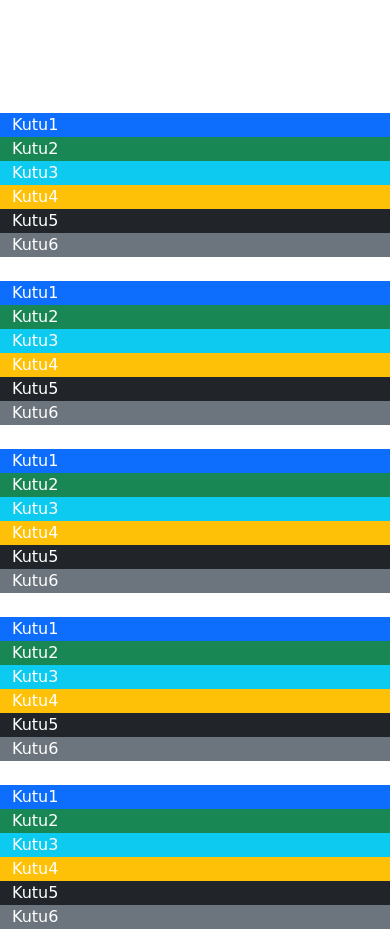
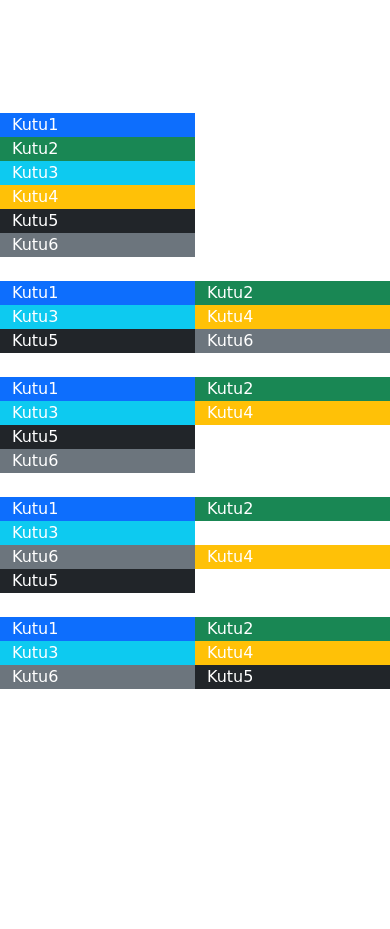
Before and after one commit to DrowBlack1/27-11-2025, a plain HTML site: page index.html in a window 390 px wide. Shown: the part 1578-2507 px from the top of the page. After the commit the page ends 2267 px from the top, so only its background shows below. Drawn offline with nearby package versions, Linux system fonts and the light colour scheme.

Commit message:
added mobile support

```diff
--- a/index.html
+++ b/index.html
@@ -88,78 +88,78 @@
 
     <div class="container-fluid" style="color: white; font-family: cursive;">
         <div class="row">
-            <div class="col-12 col-sm-8 col-md-6 col-lg-4 col-xl-2  bg-primary">Kutu1</div>
+            <div class="col-6 col-sm-4 col-md-3 col-lg-2 col-xl-2  bg-primary">Kutu1</div>
         </div>
         <div class="row">
-            <div class="col-12 col-sm-4 col-md-6 col-lg-4 col-xl-2  bg-success">Kutu2</div>
+            <div class="col-6 col-sm-4 col-md-3 col-lg-2 col-xl-2  bg-success">Kutu2</div>
         </div>
         <div class="row">
-            <div class="col-12 col-sm-8 col-md-6 col-lg-4 col-xl-2  bg-info">Kutu3</div>
+            <div class="col-6 col-sm-4 col-md-3 col-lg-2 col-xl-2  bg-info">Kutu3</div>
         </div>
         <div class="row">
-            <div class="col-12 col-sm-4 col-md-6 col-lg-4 col-xl-2  bg-warning">Kutu4</div>
+            <div class="col-6 col-sm-4 col-md-3 col-lg-2 col-xl-2  bg-warning">Kutu4</div>
         </div>
         <div class="row">
-            <div class="col-12 col-sm-8 col-md-6 col-lg-4 col-xl-2  bg-dark">Kutu5</div>
+            <div class="col-6 col-sm-4 col-md-3 col-lg-4 col-xl-2  bg-dark">Kutu5</div>
         </div>
         <div class="row">
-            <div class="col-12 col-sm-4 col-md-6 col-lg-4 col-xl-2  bg-secondary">Kutu6</div>
+            <div class="col-6 col-sm-4 col-md-3 col-lg-2 col-xl-2  bg-secondary">Kutu6</div>
         </div>
 
         <br>
 
         <div class="row">
-            <div class="col-12 col-sm-8 col-md-6 col-lg-4 col-xl-3  bg-primary">Kutu1</div>
-            <div class="col-12 col-sm-4 col-md-6 col-lg-4 col-xl-2  bg-success">Kutu2</div>
+            <div class="col-6 col-sm-4 col-md-3 col-lg-2 col-xl-3  bg-primary">Kutu1</div>
+            <div class="col-6 col-sm-4 col-md-3 col-lg-2 col-xl-2  bg-success">Kutu2</div>
         </div>
         <div class="row">
-            <div class="col-12 col-sm-8 col-md-6 col-lg-4 col-xl-3  bg-info">Kutu3</div>
-            <div class="col-12 col-sm-4 col-md-6 col-lg-4 col-xl-2  bg-warning">Kutu4</div>
+            <div class="col-6 col-sm-4 col-md-3 col-lg-2 col-xl-3  bg-info">Kutu3</div>
+            <div class="col-6 col-sm-4 col-md-3 col-lg-2 col-xl-2  bg-warning">Kutu4</div>
         </div>
         <div class="row">
-            <div class="col-12 col-sm-8 col-md-6 col-lg-4 col-xl-3  bg-dark">Kutu5</div>
-            <div class="col-12 col-sm-4 col-md-6 col-lg-4 col-xl-2  bg-secondary">Kutu6</div>
+            <div class="col-6 col-sm-4 col-md-3 col-lg-2 col-xl-3  bg-dark">Kutu5</div>
+            <div class="col-6 col-sm-4 col-md-3 col-lg-2 col-xl-2  bg-secondary">Kutu6</div>
         </div>
 
         <br>
 
         <div class="row">
-            <div class="col-12 col-sm-8 col-md-6 col-lg-4 col-xl-3  bg-primary">Kutu1</div>
-            <div class="col-12 col-sm-4 col-md-6 col-lg-4 col-xl-3  bg-success">Kutu2</div>
+            <div class="col-6 col-sm-4 col-md-3 col-lg-2 col-xl-3  bg-primary">Kutu1</div>
+            <div class="col-6 col-sm-4 col-md-3 col-lg-2 col-xl-3  bg-success">Kutu2</div>
         </div>
         <div class="row">
-            <div class="col-12 col-sm-8 col-md-6 col-lg-4 col-xl-3  bg-info">Kutu3</div>
-            <div class="col-12 col-sm-4 col-md-6 col-lg-4 col-xl-3  bg-warning">Kutu4</div>
+            <div class="col-6 col-sm-4 col-md-3 col-lg-2 col-xl-3  bg-info">Kutu3</div>
+            <div class="col-6 col-sm-4 col-md-3 col-lg-2 col-xl-3  bg-warning">Kutu4</div>
         </div>
         <div class="row">
-            <div class="col-12 col-sm-8 col-md-6 col-lg-4 col-xl-6  bg-dark">Kutu5</div>
+            <div class="col-6 col-sm-4 col-md-3 col-lg-2 col-xl-6  bg-dark">Kutu5</div>
         </div>
         <div class="row">
-            <div class="col-12 col-sm-4 col-md-6 col-lg-4 col-xl-6  bg-secondary">Kutu6</div>
+            <div class="col-6 col-sm-4 col-md-3 col-lg-2 col-xl-6  bg-secondary">Kutu6</div>
         </div>
 
         <br>
 
         <div class="row">
-            <div class="col-12 col-sm-8 col-md-6 col-lg-4 col-xl-3  bg-primary">Kutu1</div>
-            <div class="col-12 col-sm-4 col-md-6 col-lg-4 col-xl-3  bg-success">Kutu2</div>
-            <div class="col-12 col-sm-8 col-md-6 col-lg-4 col-xl-3  bg-info">Kutu3</div>
+            <div class="col-6 col-sm-4 col-md-3 col-lg-2 col-xl-3  bg-primary">Kutu1</div>
+            <div class="col-6 col-sm-4 col-md-3 col-lg-2 col-xl-3  bg-success">Kutu2</div>
+            <div class="col-6 col-sm-4 col-md-3 col-lg-2 col-xl-3  bg-info">Kutu3</div>
         </div>
         <div class="row">
-            <div class="col-12 col-sm-4 col-md-6 col-lg-4 col-xl-3  bg-warning">Kutu4</div>
-            <div class="col-12 col-sm-8 col-md-6 col-lg-4 col-xl-3  bg-dark">Kutu5</div>
-            <div class="col-12 col-sm-4 col-md-6 col-lg-4 col-xl-3  bg-secondary">Kutu6</div>
+            <div class="col-6 col-sm-4 col-md-3 col-lg-2 col-xl-3  bg-secondary">Kutu6</div>
+            <div class="col-6 col-sm-4 col-md-3 col-lg-2 col-xl-3  bg-warning">Kutu4</div>
+            <div class="col-6 col-sm-4 col-md-3 col-lg-2 col-xl-3  bg-dark">Kutu5</div>
         </div>
 
         <br>
 
         <div class="row">
-            <div class="col-12 col-sm-8 col-md-6 col-lg-4 col-xl-2  bg-primary">Kutu1</div>
-            <div class="col-12 col-sm-4 col-md-6 col-lg-4 col-xl-2  bg-success">Kutu2</div>
-            <div class="col-12 col-sm-8 col-md-6 col-lg-4 col-xl-2  bg-info">Kutu3</div>
-            <div class="col-12 col-sm-4 col-md-6 col-lg-4 col-xl-2  bg-warning">Kutu4</div>
-            <div class="col-12 col-sm-8 col-md-6 col-lg-4 col-xl-2  bg-dark">Kutu5</div>
-            <div class="col-12 col-sm-4 col-md-6 col-lg-4 col-xl-2  bg-secondary">Kutu6</div>
+            <div class="col-6 col-sm-4 col-md-3 col-lg-2 col-xl-2  bg-primary">Kutu1</div>
+            <div class="col-6 col-sm-4 col-md-3 col-lg-2 col-xl-2  bg-success">Kutu2</div>
+            <div class="col-6 col-sm-4 col-md-3 col-lg-2 col-xl-2  bg-info">Kutu3</div>
+            <div class="col-6 col-sm-4 col-md-3 col-lg-2 col-xl-2  bg-warning">Kutu4</div>
+            <div class="col-6 col-sm-4 col-md-3 col-lg-2 col-xl-2  bg-secondary">Kutu6</div>
+            <div class="col-6 col-sm-4 col-md-3 col-lg-2 col-xl-2  bg-dark">Kutu5</div>
         </div>
     </div>
 
```
